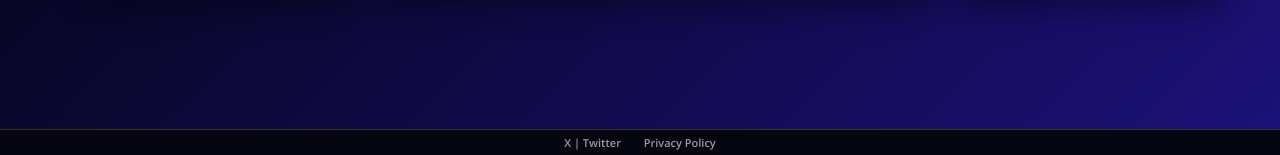
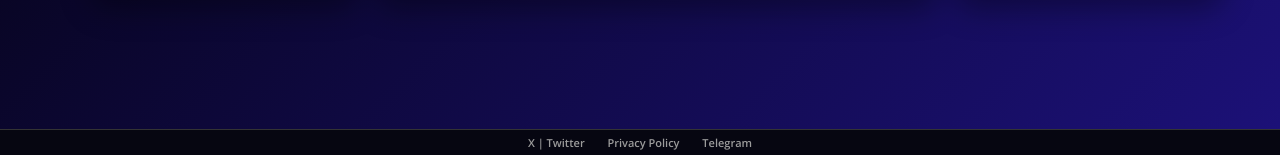
Before and after one commit to flashscreener/flashscreener, a plain HTML site: page index.html in a window 1280 px wide. Shown: the part 645-800 px from the top of the page. Drawn offline with nearby package versions, Linux system fonts and the light colour scheme.

Commit message:
Update index.html

```diff
--- a/index.html
+++ b/index.html
@@ -384,6 +384,7 @@
   <footer>
     <a href="https://x.com/flashscreener" target="_blank" rel="noopener">X | Twitter</a>
     <a href="/privacy/">Privacy Policy</a>
+    <a href="https://t.me/FlashScreener">Telegram</a>
   </footer>
 
   <script>
```
